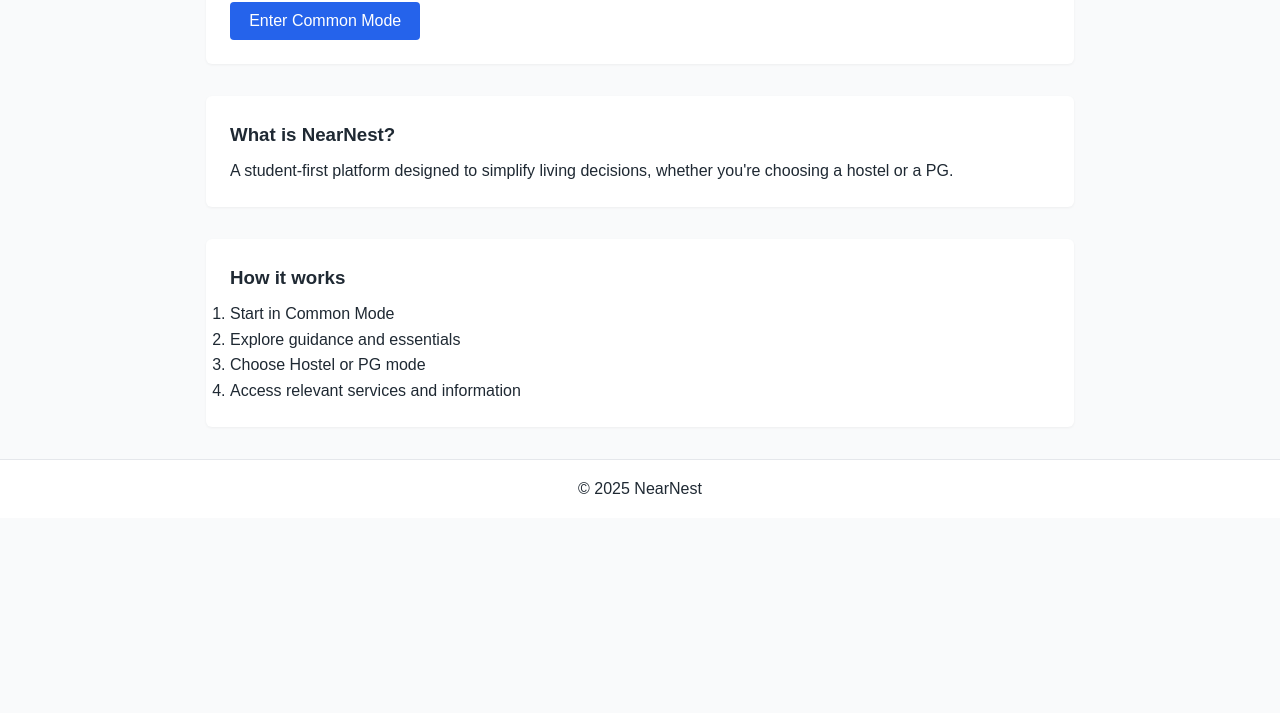
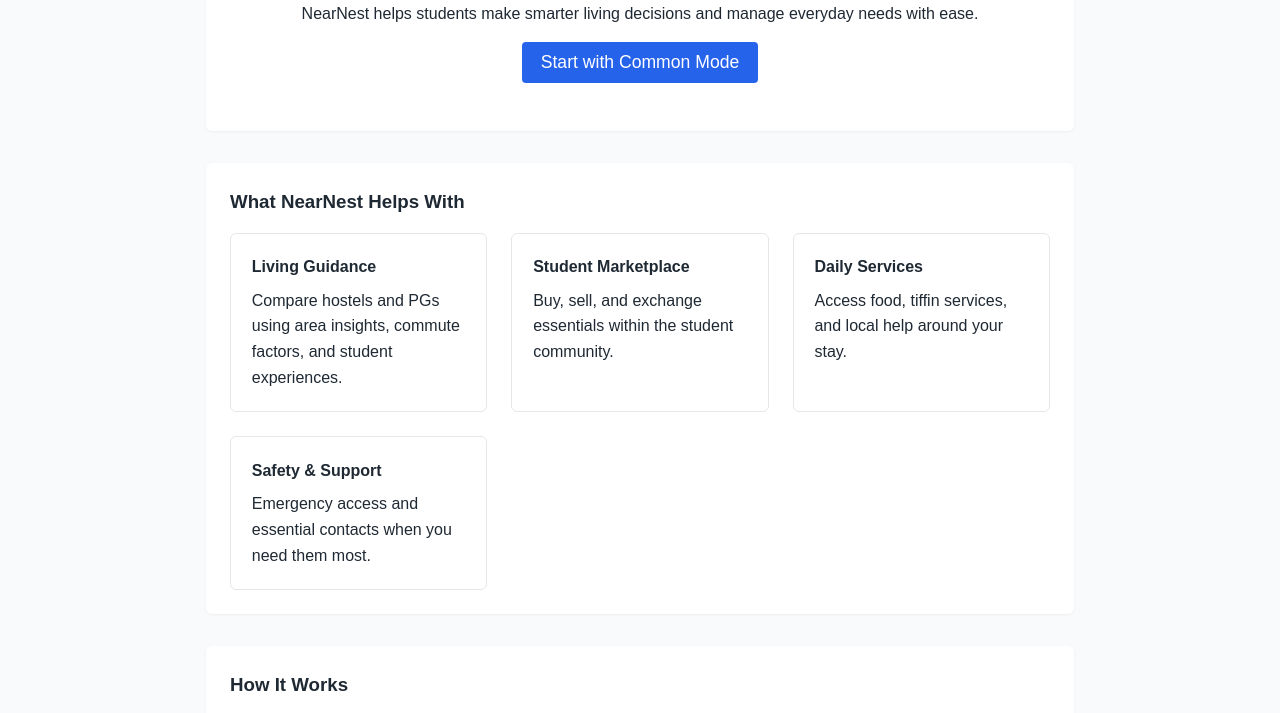
Before and after one commit to raybuilds/campuscircle, a plain HTML site: page index.html in a window 1280 px wide. Shown: the part 205-918 px from the top of the page. Before the commit the page ends 800 px from the top, so only its background shows below. Drawn offline with Linux system fonts and the light colour scheme.

Commit message:
polish homepage layout to match mode pages

```diff
--- a/assets/css/components.css
+++ b/assets/css/components.css
@@ -72,3 +72,18 @@ nav a:hover {
   min-width: 180px;
   font-size: 1.05rem;
 }
+/* ---------- Homepage ---------- */
+#hero {
+  text-align: center;
+  padding: 3rem 1.5rem;
+}
+
+#hero button {
+  margin-top: 1rem;
+  font-size: 1.1rem;
+}
+
+#how-it-works ol {
+  margin-top: 1rem;
+  padding-left: 1.2rem;
+}
--- a/index.html
+++ b/index.html
@@ -30,31 +30,64 @@
   <section id="hero">
     <h2>From moving in to settling down</h2>
     <p>
-        NearNest helps students navigate accommodation, daily needs,
-        and campus life with clarity and confidence.
+      NearNest helps students make smarter living decisions
+      and manage everyday needs with ease.
     </p>
+
     <a href="modes/common.html">
-        <button>Enter Common Mode</button>
+      <button>Start with Common Mode</button>
     </a>
   </section>
 
-    <!-- What is NearNest -->
-    <section id="about">
-      <h3>What is NearNest?</h3>
+  <!-- What NearNest Offers -->
+  <section id="home-modules">
+    <h3>What NearNest Helps With</h3>
+
+    <div class="module-grid">
+
+      <div class="module-card">
+        <h4>Living Guidance</h4>
         <p>
-        A student-first platform designed to simplify living decisions,
-        whether you're choosing a hostel or a PG.
+          Compare hostels and PGs using area insights,
+          commute factors, and student experiences.
         </p>
+      </div>
+
+      <div class="module-card">
+        <h4>Student Marketplace</h4>
+        <p>
+          Buy, sell, and exchange essentials
+          within the student community.
+        </p>
+      </div>
+
+      <div class="module-card">
+        <h4>Daily Services</h4>
+        <p>
+          Access food, tiffin services,
+          and local help around your stay.
+        </p>
+      </div>
+
+      <div class="module-card">
+        <h4>Safety & Support</h4>
+        <p>
+          Emergency access and essential contacts
+          when you need them most.
+        </p>
+      </div>
+
+    </div>
   </section>
 
-    <!-- How it works -->
+  <!-- How It Works -->
   <section id="how-it-works">
-      <h3>How it works</h3>
+    <h3>How It Works</h3>
     <ol>
       <li>Start in Common Mode</li>
       <li>Explore guidance and essentials</li>
       <li>Choose Hostel or PG mode</li>
-        <li>Access relevant services and information</li>
+      <li>Access services designed for your living type</li>
     </ol>
   </section>
 
```
Lines whose indentation alone changed are shown as unchanged.
